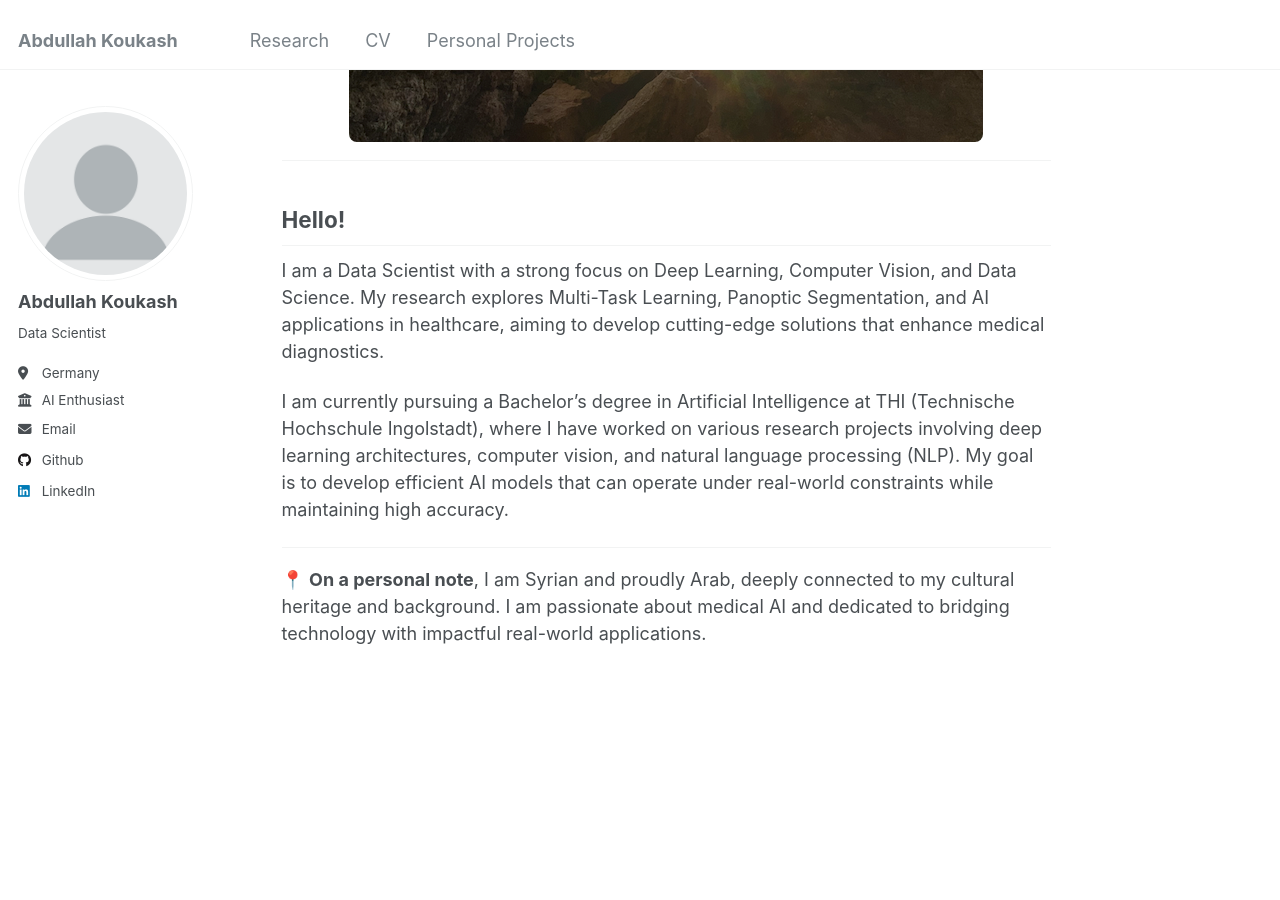
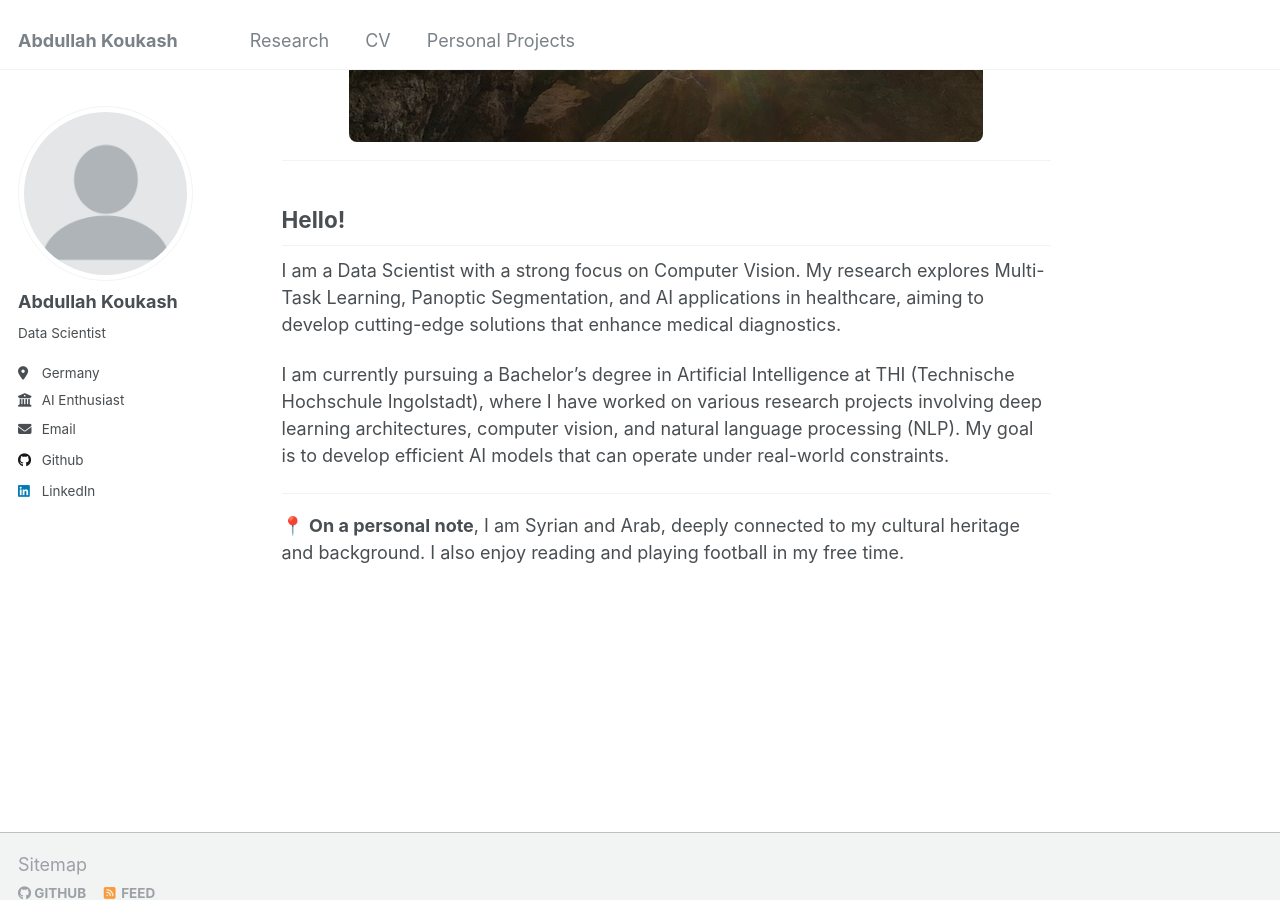
Before and after one commit to Abdullahkou/abdullahkou.github.io, a Jekyll site: the page built from _pages/about.md, in a window 1280 px wide and 900 px high, scrolled down 450 px. Built offline with Jekyll 4.4.1, drawn with Linux system fonts in a browser that asks for light colours.

Commit message:
Update about.md

```diff
--- a/_pages/about.md
+++ b/_pages/about.md
@@ -18,10 +18,10 @@ redirect_from:
 
 ## Hello!
 
-I am a Data Scientist with a strong focus on Deep Learning, Computer Vision, and Data Science. My research explores Multi-Task Learning, Panoptic Segmentation, and AI applications in healthcare, aiming to develop cutting-edge solutions that enhance medical diagnostics.
+I am a Data Scientist with a strong focus on Computer Vision. My research explores Multi-Task Learning, Panoptic Segmentation, and AI applications in healthcare, aiming to develop cutting-edge solutions that enhance medical diagnostics.
 
-I am currently pursuing a Bachelor’s degree in Artificial Intelligence at THI (Technische Hochschule Ingolstadt), where I have worked on various research projects involving deep learning architectures, computer vision, and natural language processing (NLP). My goal is to develop efficient AI models that can operate under real-world constraints while maintaining high accuracy.
+I am currently pursuing a Bachelor’s degree in Artificial Intelligence at THI (Technische Hochschule Ingolstadt), where I have worked on various research projects involving deep learning architectures, computer vision, and natural language processing (NLP). My goal is to develop efficient AI models that can operate under real-world constraints.
 
 ---
 
-📍 **On a personal note**, I am Syrian and proudly Arab, deeply connected to my cultural heritage and background. I am passionate about medical AI and dedicated to bridging technology with impactful real-world applications.
+📍 **On a personal note**, I am Syrian and Arab, deeply connected to my cultural heritage and background. I also enjoy reading and playing football in my free time.
```
